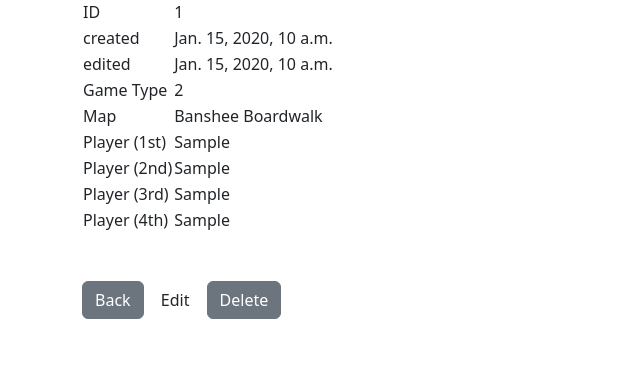
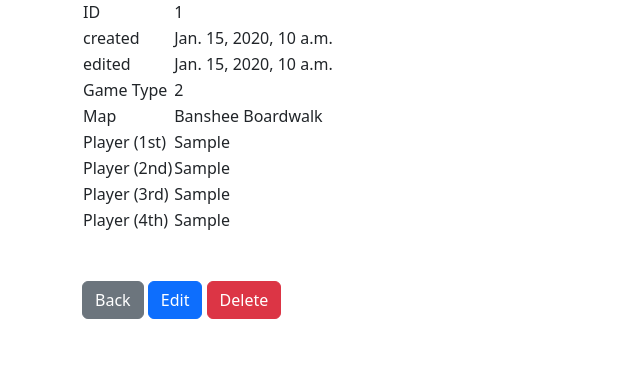
Before and after one commit to c-goodman/mk, a Django app: page /data_detail/1 in a window 1280 px wide. Shown: the part 142-522 px from the top of the page, without its empty margins (0-640 px from the left). Run offline with Django 5.2, Linux system fonts and the light colour scheme; tables that the repository leaves empty hold one stand-in row (values such as "Sample post").

Commit message:
Pass primary key to edit and delete buttons

```diff
--- a/mk_form/templates/mk_form/data_detail.html
+++ b/mk_form/templates/mk_form/data_detail.html
@@ -20,8 +20,8 @@
 
 <div class="container">
     <a href="{% url 'data_list' %}" class="btn btn-secondary my-5">Back</a>
-    <a href="{% url 'data_edit' %}" class="btn btn-primaryt my-5">Edit</a>
-    <a href="{% url 'data_delete' %}" class="btn btn-secondary my-5">Delete</a>
+    <a href="{% url 'data_edit' pk=data_form.id %}" class="btn btn-primary my-5">Edit</a>
+    <a href="{% url 'data_delete' pk=data_form.id %}" class="btn btn-danger my-5">Delete</a>
 </div>
 
 {% endblock %}
```
